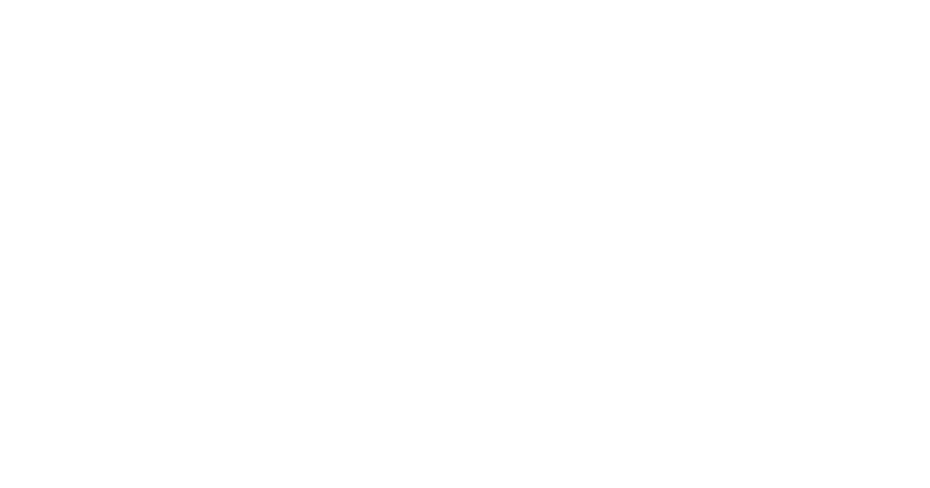
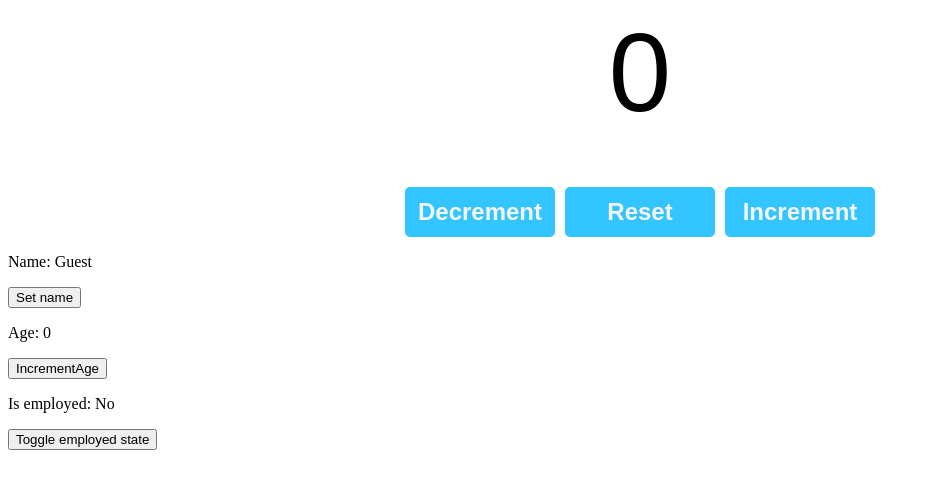
Before and after one commit to lukamrko/brocode-react-course, a React (Vite) app in the folder my-react-app/: page / in a window 1280 px wide. Shown: the top 488 px of the page, without its empty margins (0-930 px from the left). Built offline with nearby package versions, Linux system fonts and the light colour scheme.

Commit message:
Lection end

```diff
--- a/my-react-app/src/App.jsx
+++ b/my-react-app/src/App.jsx
@@ -1,6 +1,12 @@
+import MyComponent from "./MyComponent.jsx";
+import Counter from "./Counter.jsx";
+
+
 function App() {
 	return (
 		<>
+			<Counter/>
+			<MyComponent />
 		</>
 	);
 }
--- /dev/null
+++ b/my-react-app/src/Counter.jsx
@@ -0,0 +1,31 @@
+import { useState } from "react";
+
+function Counter(){
+
+    const [count, setCount] = useState(0);
+
+    const increment = () =>{
+        setCount(count+1);
+    }
+
+    const decrement = () => {
+        setCount(count - 1);
+    }
+
+    const reset = () => {
+        setCount(0);
+    }
+
+
+    return(
+        <div className="counter-container">
+            <p className="count-display">{count}</p>
+            <button className="counter-button" onClick={decrement}>Decrement</button>
+            <button className="counter-button" onClick={reset}>Reset</button>
+            <button className="counter-button" onClick={increment}>Increment</button>
+        </div>
+
+    );
+}
+
+export default Counter
--- /dev/null
+++ b/my-react-app/src/MyComponent.jsx
@@ -0,0 +1,37 @@
+import {useState} from 'react'
+
+function MyComponent(){
+    const [name, setName] = useState("Guest");
+    const [age, setAge] = useState(0);
+    const [isEmployed, setIsEmployed] = useState(false);
+
+    const updateName = () => {
+        setName("Mrki");
+    };
+
+    const incrementAge = () => {
+        setAge(age+1);
+    };
+
+    const toggleEmpolyedState = () => {
+        setIsEmployed(!isEmployed);
+    };
+
+
+    return(
+        <div>
+            <p>Name: {name}</p>
+            <button onClick={updateName}>Set name</button>
+
+            <p>Age: {age}</p>
+            <button onClick={incrementAge}>IncrementAge</button>
+
+            <p>Is employed: {isEmployed ? "Yes" : "No"}</p>
+            <button onClick={toggleEmpolyedState}>Toggle employed state</button>
+        </div>
+
+    );
+
+}
+
+export default MyComponent
--- a/my-react-app/src/index.css
+++ b/my-react-app/src/index.css
@@ -0,0 +1,26 @@
+.counter-container {
+    text-align: center;
+    font-family: Arial, sans-serif;
+}
+
+.count-display {
+    font-size: 7em;
+    margin-top: 0;
+    margin-bottom: 50px;
+}
+
+.counter-button {
+    width: 150px;
+    height: 50px;
+    font-size: 1.5em;
+    font-weight: bold;
+    margin: 0px 5px;
+    background-color: hsl(197, 100%, 60%);
+    color: whitesmoke;
+    border: none;
+    border-radius: 5px;
+    cursor: pointer;
+}
+
+.counter-button:hover{
+    background-color: hsl(197, 100%, 40%);}
```
